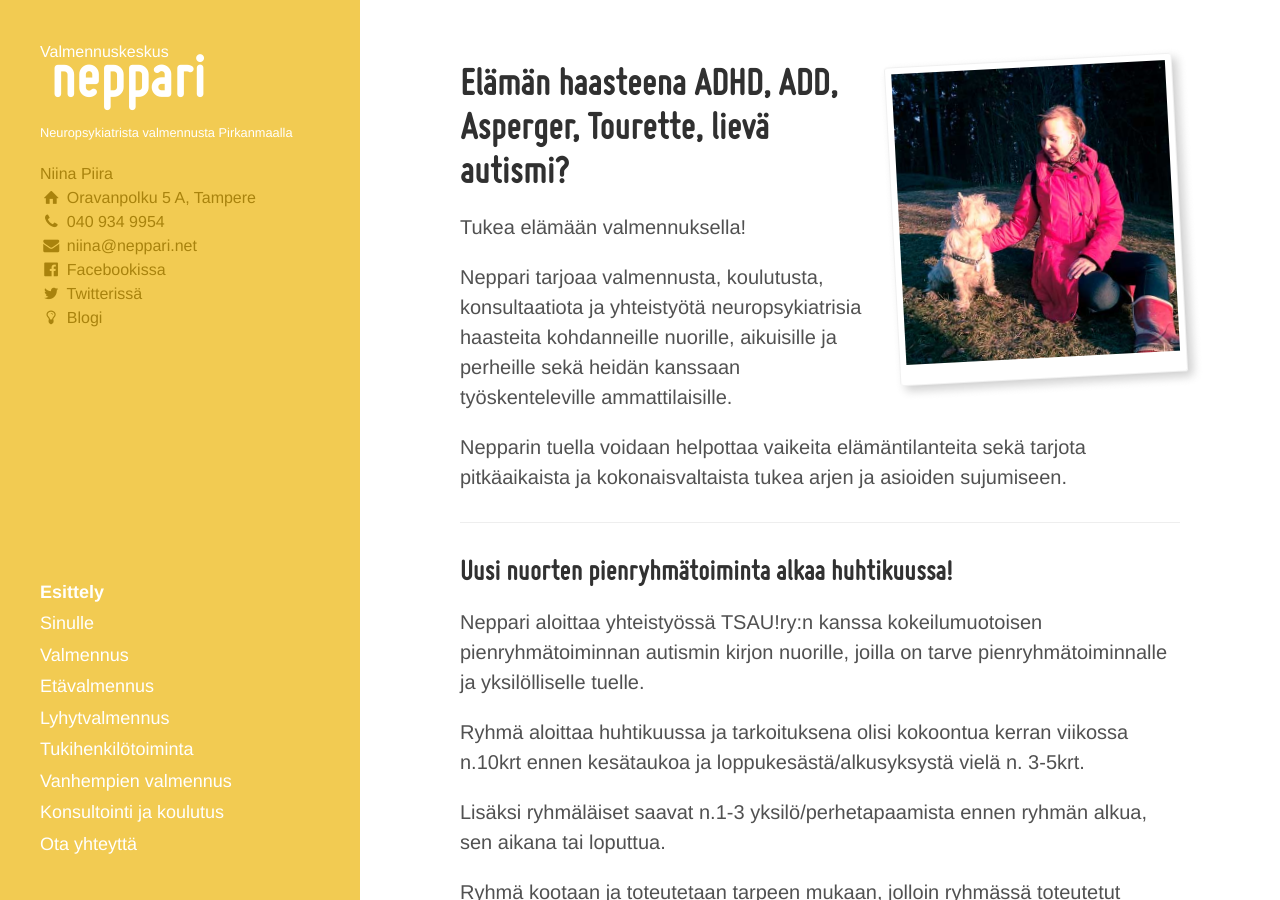
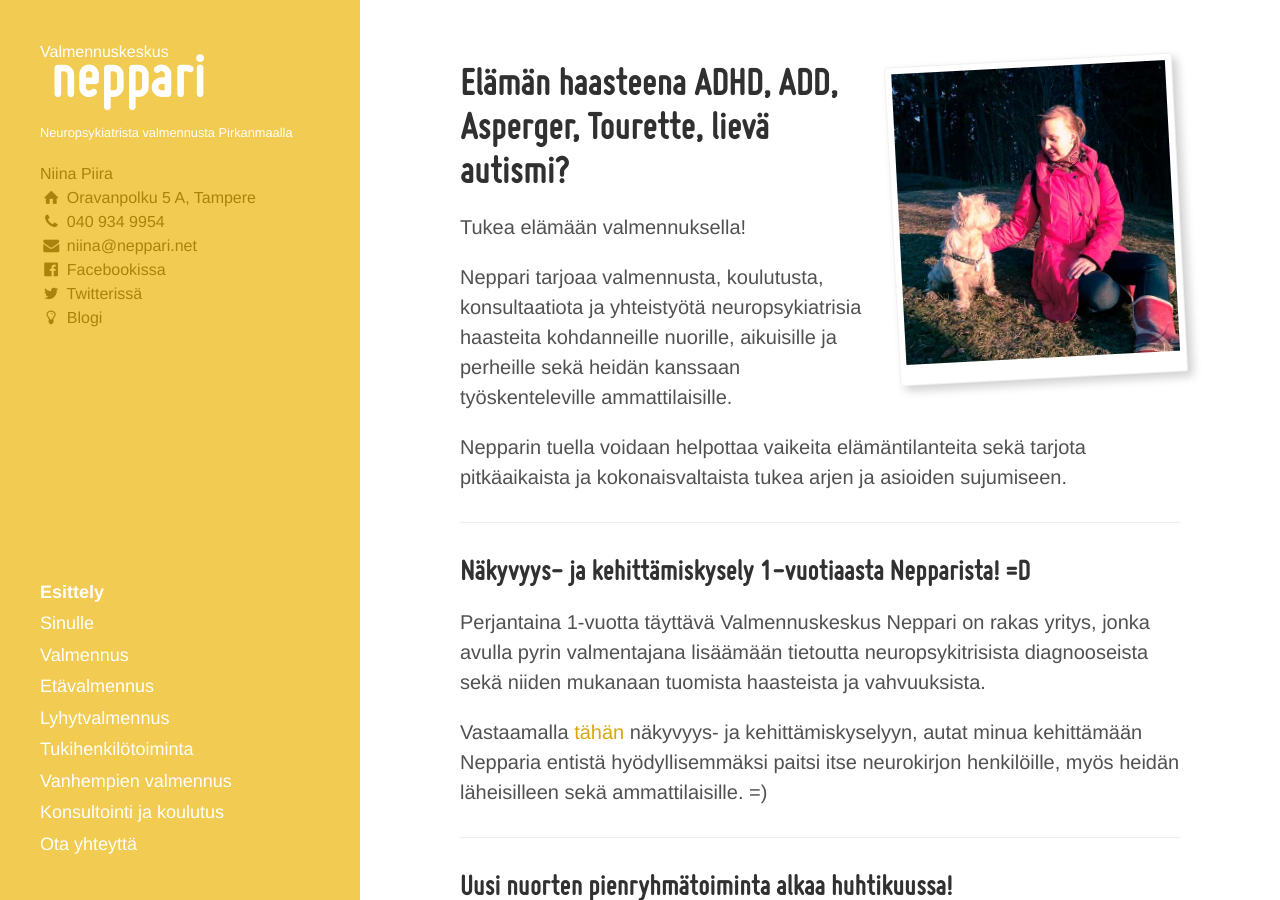
Before and after one commit to niinapiira/neppari.net, a Jekyll site: the page built from index.md, in a window 1280 px wide and 900 px high. Built offline with Jekyll 4.4.1, drawn with Linux system fonts in a browser that asks for light colours.

Commit message:
Updated index.md

```diff
--- a/index.md
+++ b/index.md
@@ -15,11 +15,20 @@
 
 
 
+
 Tukea elämään valmennuksella!
 
 Neppari tarjoaa valmennusta, koulutusta, konsultaatiota ja yhteistyötä neuropsykiatrisia haasteita kohdanneille nuorille, aikuisille ja perheille sekä heidän kanssaan työskenteleville ammattilaisille.
 
 Nepparin tuella voidaan helpottaa vaikeita elämäntilanteita sekä tarjota pitkäaikaista ja kokonaisvaltaista tukea arjen ja asioiden sujumiseen.
+
+___
+
+## Näkyvyys- ja kehittämiskysely 1-vuotiaasta Nepparista! =D
+
+Perjantaina 1-vuotta täyttävä Valmennuskeskus Neppari on rakas yritys, jonka avulla pyrin valmentajana lisäämään tietoutta neuropsykitrisista diagnooseista sekä niiden mukanaan tuomista haasteista ja vahvuuksista.
+
+Vastaamalla [tähän](https://docs.google.com/forms/d/176dqWqr1rtptN2gY9Z10OUQjiLbrq1T9Zu-S_kPgq-U/edit?usp=sharing) näkyvyys- ja kehittämiskyselyyn, autat minua kehittämään Nepparia entistä hyödyllisemmäksi paitsi itse neurokirjon henkilöille, myös heidän läheisilleen sekä ammattilaisille. =)
 
 ___
 
```
